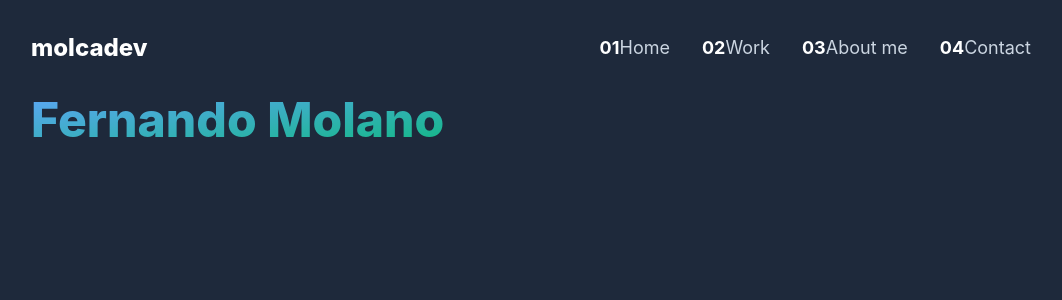
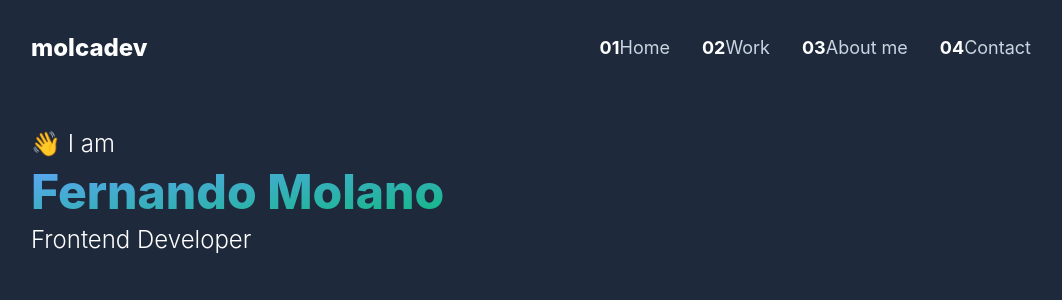
Before and after one commit to fermolanoc/fermolanoc.github.io, a React (Create React App) app: page / in a window 1280 px wide. Shown: the top 300 px of the page, without its empty margins (109-1171 px from the left). Built offline with nearby package versions, Linux system fonts and the light colour scheme.

Commit message:
[ADD] hero section

```diff
--- a/src/App.js
+++ b/src/App.js
@@ -1,4 +1,5 @@
 import Header from "./components/Header";
+import Hero from "./components/Hero";
 import "./styles/App.css";
 
 function App() {
@@ -6,11 +7,7 @@ function App() {
     <div className="App">
       <div className="container max-w-screen-lg mx-auto h-screen px-3">
         <Header />
-        <div className="text-left text-5xl font-extrabold">
-          <span className="bg-clip-text text-transparent bg-gradient-to-br from-blue-400 to-emerald-500">
-            Fernando Molano
-          </span>
-        </div>
+        <Hero />
       </div>
     </div>
   );
--- /dev/null
+++ b/src/components/Hero.js
@@ -0,0 +1,17 @@
+function Hero() {
+  return (
+    <div className="flex flex-col space-y-2 my-8">
+      <div class="text-left text-2xl font-light text-white">👋 I am</div>
+      <div className="text-left text-5xl font-extrabold">
+        <span className="bg-clip-text text-transparent bg-gradient-to-br from-blue-400 to-emerald-500">
+          Fernando Molano
+        </span>
+      </div>
+      <div class="text-left text-2xl font-light text-white">
+        Frontend Developer
+      </div>
+    </div>
+  );
+}
+
+export default Hero;
```
